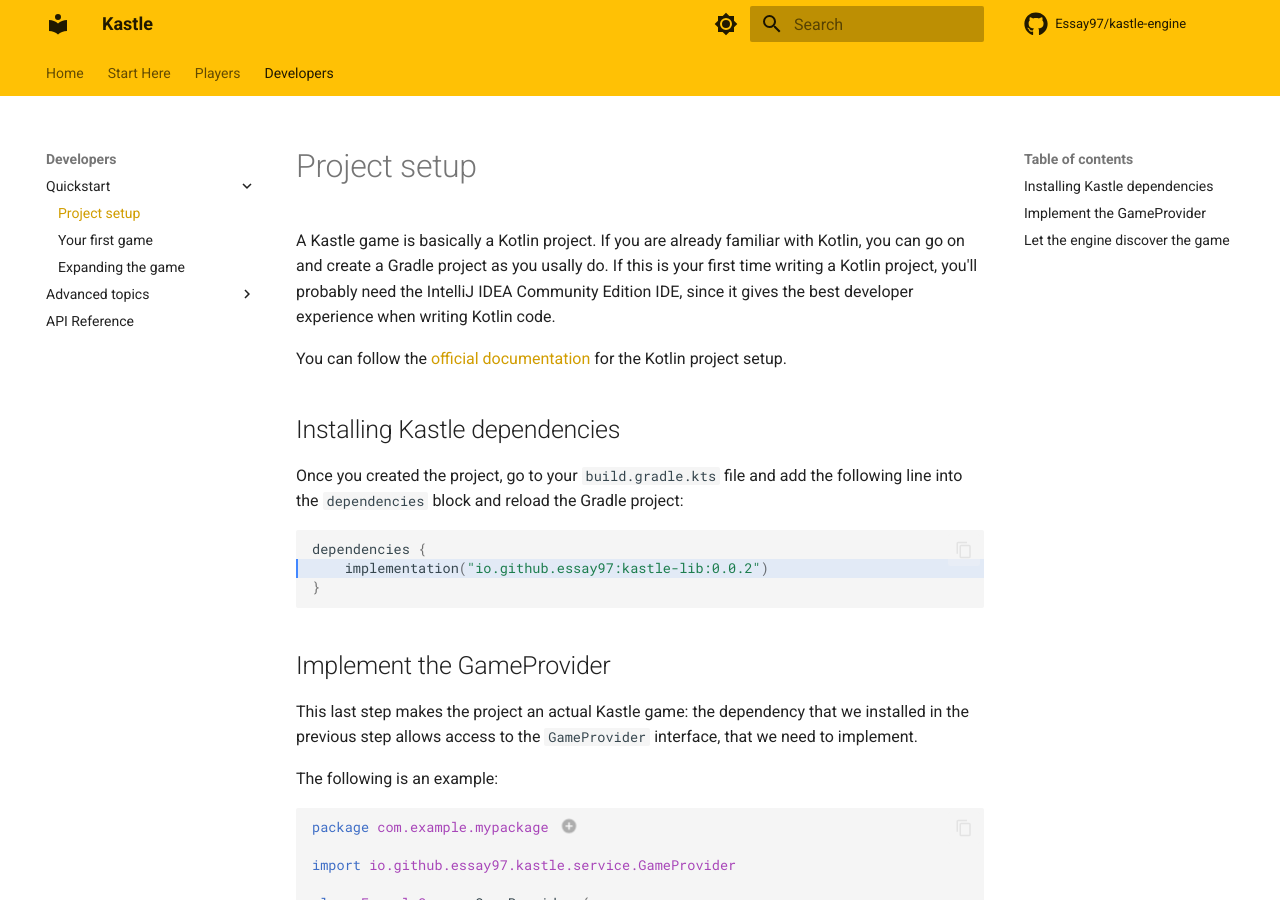
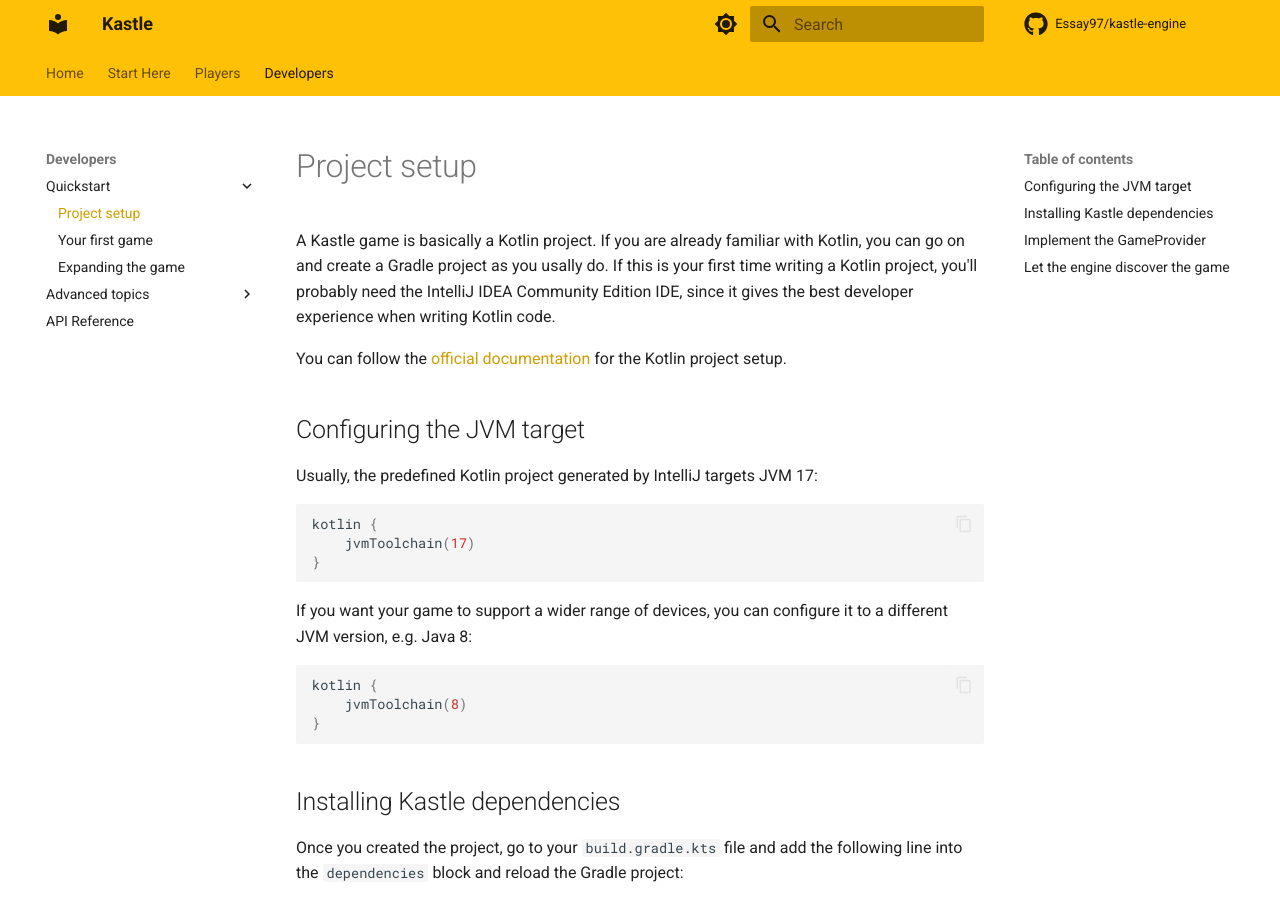
Before and after one commit to Essay97/kastle-docs, an MkDocs documentation site: the page built from docs/develop/project-setup.md, in a window 1280 px wide and 900 px high. Built offline with MkDocs 1.6.1 and Material for MkDocs 9.7.7, drawn with Linux system fonts in a browser that asks for light colours; comment, search, counter and statistics services are not loaded; some of the changed text lies outside the part shown.

Commit message:
add jvm targed doc

````diff
--- a/docs/develop/project-setup.md
+++ b/docs/develop/project-setup.md
@@ -7,13 +7,27 @@
 You can follow the [official documentation](https://www.jetbrains.com/help/idea/get-started-with-kotlin.html#new-kotlin-project-no-frameworks) for the Kotlin
 project setup.
 
+## Configuring the JVM target
+Usually, the predefined Kotlin project generated by IntelliJ targets JVM 17:
+```kotlin
+kotlin {
+    jvmToolchain(17)
+}
+```
+If you want your game to support a wider range of devices, you can configure it to a different JVM version, e.g. Java 8:
+```kotlin
+kotlin {
+    jvmToolchain(8)
+}
+```
+
 ## Installing Kastle dependencies
 
 Once you created the project, go to your `build.gradle.kts` file and add the following line into the `dependencies` block and reload the Gradle project:
 
 ```kotlin hl_lines="2"
 dependencies {
-    implementation("io.github.essay97:kastle-lib:0.0.2")
+    implementation("io.github.essay97:kastle-lib:0.1.0")
 }
 ```
 
````
